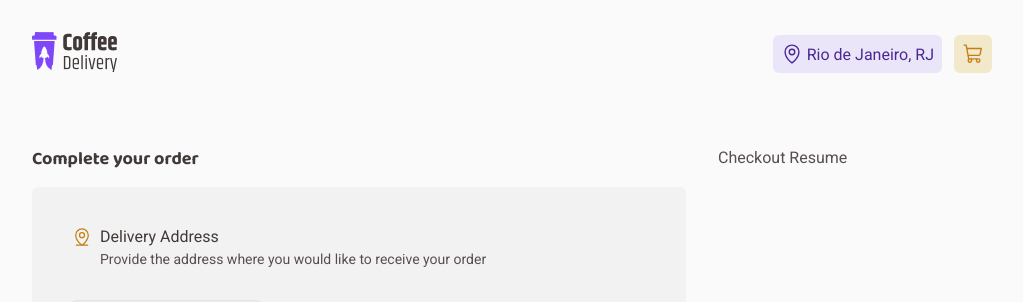
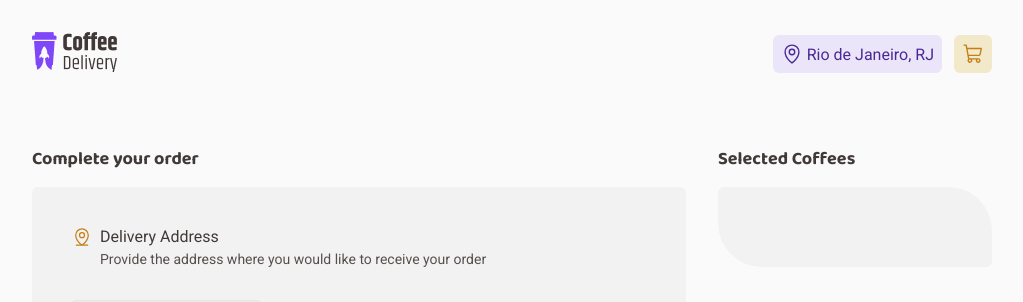
Before and after one commit to BrenoFischer/rocketseat, a React (Vite) app in the folder challenge-2/: page /checkout in a window 1280 px wide. Shown: the top 302 px of the page, without its empty margins (128-1151 px from the left). Built offline with nearby package versions, Linux system fonts and the light colour scheme.

Commit message:
add CartCardContext and logic to change quantity

```diff
--- /dev/null
+++ b/challenge-2/src/components/CoffeeQuantityInput/index.tsx
@@ -0,0 +1,26 @@
+import { Minus, Plus } from '@phosphor-icons/react'
+import { QuantityContainer } from './styles'
+
+interface CoffeeQuantityInputProps {
+  quantity: number
+  addQuantity: () => void
+  removeQuantity: () => void
+}
+
+export function CoffeeQuantityInput({
+  quantity,
+  addQuantity,
+  removeQuantity,
+}: CoffeeQuantityInputProps) {
+  return (
+    <QuantityContainer>
+      <button onClick={removeQuantity}>
+        <Minus size={13} />
+      </button>
+      {quantity}
+      <button onClick={addQuantity}>
+        <Plus size={13} />
+      </button>
+    </QuantityContainer>
+  )
+}
--- /dev/null
+++ b/challenge-2/src/components/CoffeeQuantityInput/styles.ts
@@ -0,0 +1,24 @@
+import styled from 'styled-components'
+
+export const QuantityContainer = styled.div`
+  display: flex;
+  justify-content: space-around;
+  align-items: center;
+  padding: 0.5rem;
+  gap: 0.25rem;
+
+  width: 4.5rem;
+
+  background: ${(props) => props.theme['base-button']};
+  border-radius: 6px;
+
+  button {
+    border: none;
+    cursor: pointer;
+    background: inherit;
+    display: flex;
+    align-items: center;
+
+    color: ${(props) => props.theme['purple-dark']};
+  }
+`
--- a/challenge-2/src/contexts/CartContext.tsx
+++ b/challenge-2/src/contexts/CartContext.tsx
@@ -1,11 +1,18 @@
 import { createContext, ReactNode, useReducer, useEffect } from 'react'
 import { CoffeeAndQuantity, coffeesReducer } from '../reducers/coffee/reducer'
-import { addCoffeeToCartAction } from '../reducers/coffee/action'
+import {
+  addCoffeeToCartAction,
+  changeQuantityOfCoffeeOnCartAction,
+} from '../reducers/coffee/action'
 
 interface CartContextType {
   coffees: CoffeeAndQuantity[]
   addCoffeeToCart: (newCoffee: CoffeeAndQuantity) => void
   getCoffeesQuantity: () => number
+  changeQuantityOfCoffeeOnCart: (
+    coffeeTitle: string,
+    quantityToChange: number,
+  ) => void
 }
 
 export const CartContext = createContext({} as CartContextType)
@@ -40,9 +47,21 @@ export function CartContextProvider({ children }: CartContextProviderProps) {
     return coffees.length
   }
 
+  function changeQuantityOfCoffeeOnCart(
+    coffeeTitle: string,
+    quantityToChange: number,
+  ) {
+    dispatch(changeQuantityOfCoffeeOnCartAction(coffeeTitle, quantityToChange))
+  }
+
   return (
     <CartContext.Provider
-      value={{ coffees, addCoffeeToCart, getCoffeesQuantity }}
+      value={{
+        coffees,
+        addCoffeeToCart,
+        getCoffeesQuantity,
+        changeQuantityOfCoffeeOnCart,
+      }}
     >
       {children}
     </CartContext.Provider>
--- /dev/null
+++ b/challenge-2/src/pages/Checkout/components/CheckoutResume/components/CoffeeCartCard/index.tsx
@@ -0,0 +1,36 @@
+import { useContext } from 'react'
+import { CoffeeQuantityInput } from '../../../../../../components/CoffeeQuantityInput'
+import { CoffeeAndQuantity } from '../../../../../../reducers/coffee/reducer'
+import { CoffeeCartCardContainer } from './styles'
+import { CartContext } from '../../../../../../contexts/CartContext'
+
+export function CoffeeCartCard({ coffee, quantity }: CoffeeAndQuantity) {
+  const { changeQuantityOfCoffeeOnCart } = useContext(CartContext)
+
+  function addQuantityOfCoffeeOnCart() {
+    changeQuantityOfCoffeeOnCart(coffee.title, 1)
+  }
+
+  function removeQuantityOfCoffeeOnCart() {
+    changeQuantityOfCoffeeOnCart(coffee.title, -1)
+  }
+
+  return (
+    <CoffeeCartCardContainer>
+      <div>
+        <img src={coffee.img} alt="" />
+      </div>
+      <div>
+        <h3>{coffee.title}</h3>
+        <CoffeeQuantityInput
+          quantity={quantity}
+          addQuantity={addQuantityOfCoffeeOnCart}
+          removeQuantity={removeQuantityOfCoffeeOnCart}
+        />
+      </div>
+      <div>
+        <p>{coffee.price}</p>
+      </div>
+    </CoffeeCartCardContainer>
+  )
+}
--- /dev/null
+++ b/challenge-2/src/pages/Checkout/components/CheckoutResume/components/CoffeeCartCard/styles.ts
@@ -0,0 +1,18 @@
+import styled from 'styled-components'
+
+export const CoffeeCartCardContainer = styled.div`
+  display: flex;
+  justify-content: space-between;
+  align-items: flex-start;
+  padding: 0.5rem 0.25rem;
+  gap: 10rem;
+
+  background: ${(props) => props.theme['base-card']};
+
+  align-self: stretch;
+  flex-grow: 0;
+
+  img {
+    height: 4rem;
+  }
+`
--- a/challenge-2/src/pages/Checkout/components/CheckoutResume/index.tsx
+++ b/challenge-2/src/pages/Checkout/components/CheckoutResume/index.tsx
@@ -1,3 +1,33 @@
+import { useContext } from 'react'
+
+import {
+  CheckoutResumeContainer,
+  CheckoutResumeInfoWrapper,
+  Divider,
+} from './styles'
+import { CartContext } from '../../../../contexts/CartContext'
+import { CoffeeCartCard } from './components/CoffeeCartCard'
+
 export function CheckoutResume() {
-  return <div>Checkout Resume</div>
+  const { coffees } = useContext(CartContext)
+
+  return (
+    <CheckoutResumeContainer>
+      <h2>Selected Coffees</h2>
+      <CheckoutResumeInfoWrapper>
+        {coffees.map((coffee, idx) => {
+          return (
+            <>
+              <CoffeeCartCard
+                key={coffee.coffee.title + idx}
+                coffee={coffee.coffee}
+                quantity={coffee.quantity}
+              />
+              <Divider />
+            </>
+          )
+        })}
+      </CheckoutResumeInfoWrapper>
+    </CheckoutResumeContainer>
+  )
 }
--- /dev/null
+++ b/challenge-2/src/pages/Checkout/components/CheckoutResume/styles.ts
@@ -0,0 +1,36 @@
+import styled from 'styled-components'
+
+export const CheckoutResumeContainer = styled.section`
+  flex-grow: 1;
+
+  h2 {
+    margin-bottom: 1rem;
+    font-family: 'Baloo 2';
+    font-weight: 700;
+    font-size: 1.125rem;
+    line-height: 130%;
+
+    display: flex;
+    align-items: center;
+
+    color: ${(props) => props.theme['base-subtitle']};
+  }
+`
+
+export const CheckoutResumeInfoWrapper = styled.div`
+  display: flex;
+  flex-direction: column;
+  padding: 2.5rem;
+  gap: 1.5rem;
+
+  background: #f3f2f2;
+  border-radius: 6px 44px;
+`
+
+export const Divider = styled.div`
+  /* width: 368px;
+height: 0px; */
+
+  border: 1px solid #e6e5e5;
+  margin-bottom: 1.5rem;
+`
--- a/challenge-2/src/pages/Home/components/CoffeeCard/index.tsx
+++ b/challenge-2/src/pages/Home/components/CoffeeCard/index.tsx
@@ -1,4 +1,4 @@
-import { Minus, Plus, ShoppingCart } from '@phosphor-icons/react'
+import { ShoppingCart } from '@phosphor-icons/react'
 
 import {
   CardCartContainer,
@@ -7,13 +7,13 @@ import {
   CoffeeCardWrapper,
   Price,
   PurchaseContainer,
-  QuantityContainer,
   Tags,
   TextContainer,
 } from './styles'
 import { useContext, useState } from 'react'
 import { Coffee } from '../../../../reducers/coffee/reducer'
 import { CartContext } from '../../../../contexts/CartContext'
+import { CoffeeQuantityInput } from '../../../../components/CoffeeQuantityInput'
 
 export interface CoffeeCardProps {
   coffee: Coffee
@@ -61,15 +61,11 @@ export function CoffeeCard({ coffee }: CoffeeCardProps) {
             R$ <span>{price}</span>
           </Price>
           <CardShopContainer>
-            <QuantityContainer>
-              <button onClick={() => changeQuantity(-1)}>
-                <Minus size={13} />
-              </button>
-              {quantity}
-              <button onClick={() => changeQuantity(1)}>
-                <Plus size={13} />
-              </button>
-            </QuantityContainer>
+            <CoffeeQuantityInput
+              quantity={quantity}
+              addQuantity={() => changeQuantity(1)}
+              removeQuantity={() => changeQuantity(-1)}
+            />
             <CardCartContainer onClick={addCoffeeCardAndQuantityToCart}>
               <ShoppingCart size={17} />
             </CardCartContainer>
--- a/challenge-2/src/pages/Home/components/CoffeeCard/styles.ts
+++ b/challenge-2/src/pages/Home/components/CoffeeCard/styles.ts
@@ -107,29 +107,6 @@ export const CardShopContainer = styled.div`
   gap: 0.5rem;
 `
 
-export const QuantityContainer = styled.div`
-  display: flex;
-  justify-content: space-around;
-  align-items: center;
-  padding: 0.5rem;
-  gap: 0.25rem;
-
-  width: 4.5rem;
-
-  background: ${(props) => props.theme['base-button']};
-  border-radius: 6px;
-
-  button {
-    border: none;
-    cursor: pointer;
-    background: inherit;
-    display: flex;
-    align-items: center;
-
-    color: ${(props) => props.theme['purple-dark']};
-  }
-`
-
 export const CardCartContainer = styled.div`
   display: flex;
   justify-content: center;
--- a/challenge-2/src/reducers/coffee/action.ts
+++ b/challenge-2/src/reducers/coffee/action.ts
@@ -2,6 +2,7 @@ import { CoffeeAndQuantity } from './reducer'
 
 export enum ActionTypes {
   ADD_COFFEE_TO_CART = 'ADD_COFFEE_TO_CART',
+  CHANGE_QUANTITY_OF_COFFEE_ON_CART = 'CHANGE_QUANTITY_OF_COFFEE_ON_CART',
 }
 
 export function addCoffeeToCartAction(newCoffee: CoffeeAndQuantity) {
@@ -12,3 +13,16 @@ export function addCoffeeToCartAction(newCoffee: CoffeeAndQuantity) {
     },
   }
 }
+
+export function changeQuantityOfCoffeeOnCartAction(
+  coffeeTitle: string,
+  quantityToChange: number,
+) {
+  return {
+    type: ActionTypes.CHANGE_QUANTITY_OF_COFFEE_ON_CART,
+    payload: {
+      coffeeTitle,
+      quantityToChange,
+    },
+  }
+}
--- a/challenge-2/src/reducers/coffee/reducer.ts
+++ b/challenge-2/src/reducers/coffee/reducer.ts
@@ -25,8 +25,6 @@ export function coffeesReducer(state: CoffeeAndQuantity[], action: any) {
 
       if (newCoffeeAlreadyOnCart.length) {
         return state.map((coffeeAndQuantity) => {
-          console.log(coffeeAndQuantity)
-          console.log(action.payload.newCoffee)
           if (
             coffeeAndQuantity.coffee.title ===
             action.payload.newCoffee.coffee.title
@@ -45,6 +43,18 @@ export function coffeesReducer(state: CoffeeAndQuantity[], action: any) {
       }
     }
 
+    case ActionTypes.CHANGE_QUANTITY_OF_COFFEE_ON_CART:
+      return state.map((coffeeAndQuantity) => {
+        if (coffeeAndQuantity.coffee.title === action.payload.coffeeTitle) {
+          return {
+            ...coffeeAndQuantity,
+            quantity:
+              coffeeAndQuantity.quantity + action.payload.quantityToChange,
+          }
+        }
+        return coffeeAndQuantity
+      })
+
     default:
       return state
   }
```
